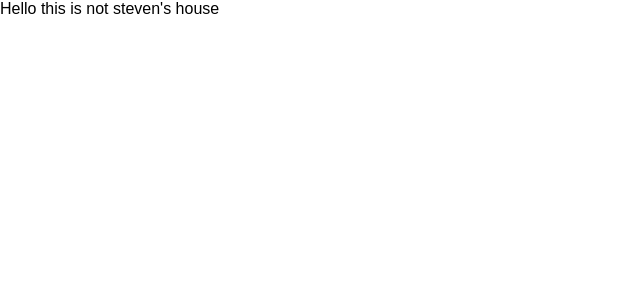
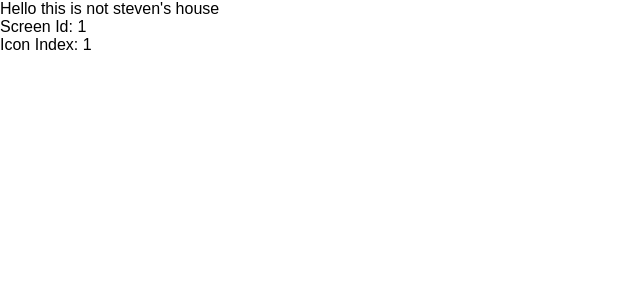
Before and after one commit to stevenhao/openscreen, a React (Create React App) app: page /1/1 in a window 1280 px wide. Shown: the top 300 px of the page, without its empty margins (0-640 px from the left). Built offline with nearby package versions, Linux system fonts and the light colour scheme.

Commit message:
extract route param info

```diff
--- a/src/Screen.js
+++ b/src/Screen.js
@@ -1,10 +1,31 @@
 import React from 'react';
 
 export default class Screen extends React.Component {
+  get screenId() {
+    const { screenId } = this.props.match.params
+    return screenId
+  }
+
+  get iconIndex() {
+    const { iconIndex } = this.props.match.params
+    return parseInt(iconIndex, 10)
+  }
+
+
+  renderDebugInfo() {
+    return (
+      <div>
+        <div>Screen Id: {this.screenId}</div>
+        <div>Icon Index: {this.iconIndex}</div>
+      </div>
+    )
+  }
+
   render() {
     return (
       <div>
         Hello this is not steven's house
+        {this.renderDebugInfo()}
       </div>
     )
   }
```
